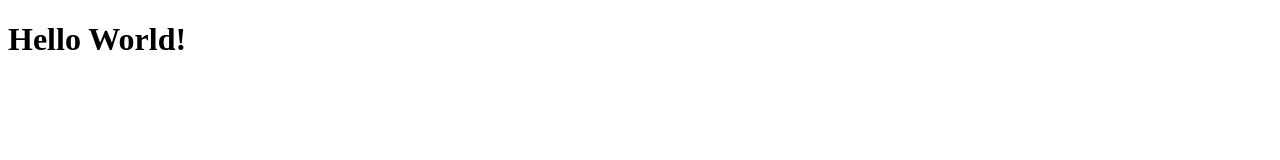
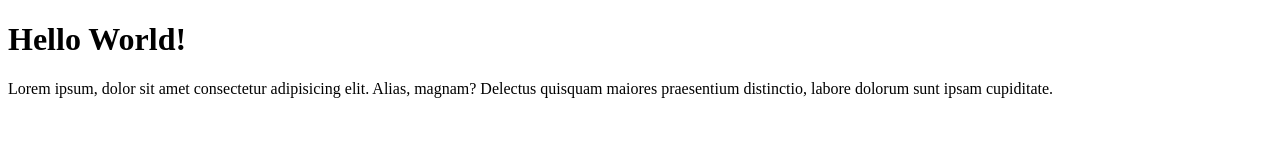
Before and after one commit to akmalramadhanhibatullah/ramadhan.ok, a plain HTML site: page index.html in a window 1280 px wide. Drawn offline with Linux system fonts and the light colour scheme.

Commit message:
menambahkan paragraf

```diff
--- a/index.html
+++ b/index.html
@@ -8,5 +8,6 @@
   </head>
   <body>
     <h1>Hello World!</h1>
+    <p>Lorem ipsum, dolor sit amet consectetur adipisicing elit. Alias, magnam? Delectus quisquam maiores praesentium distinctio, labore dolorum sunt ipsam cupiditate.</p>
   </body>
 </html>
```
